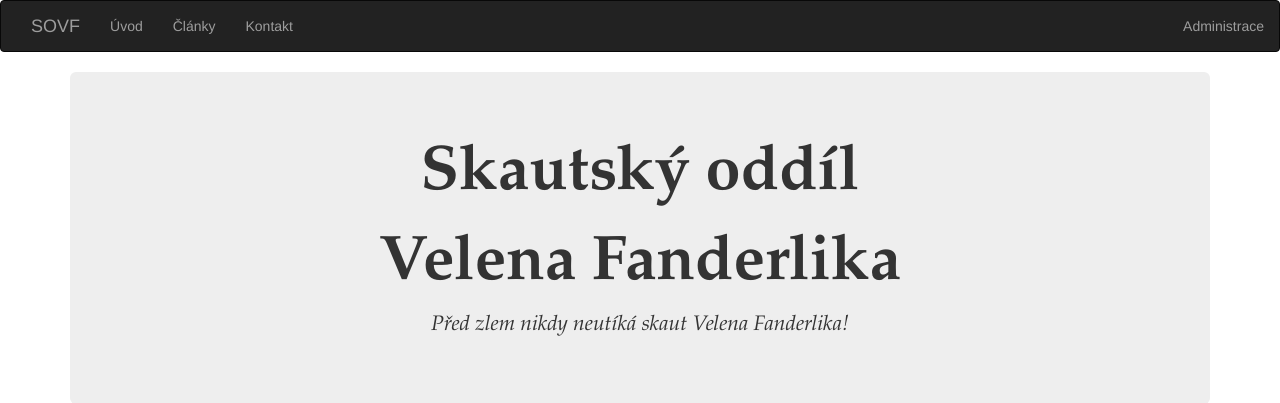
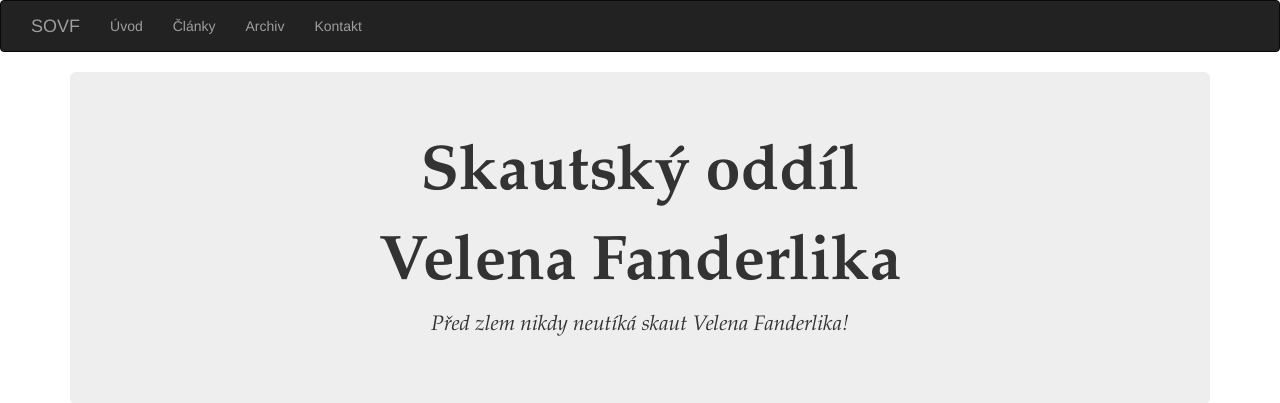
Before and after one commit to Botaniculus/mvcweb, a PHP site: page /clanek in a window 1280 px wide. Shown: the top 403 px of the page. Run offline with PHP 8.4, Linux system fonts and the light colour scheme; the visitor is signed in with stand-in values (Sample User, id 1); data that the repository does not hold is empty; some web fonts are replaced.

Commit message:
Username instead of 'Administrace'; 'Archiv' for 'clanek/archiv'

```diff
--- a/views/layout.phtml
+++ b/views/layout.phtml
@@ -26,10 +26,11 @@
             <ul class="nav navbar-nav">
                 <li><a href="clanek/uvod">Úvod</a></li>
                 <li><a href="clanek">Články</a></li>
+                <li><a href="clanek/archiv">Archiv</a></li>
                 <li><a href="kontakt">Kontakt</a></li>
             </ul>
             <ul class="nav navbar-nav navbar-right">
-    		        <li><a href="administrace">Administrace</a></li>
+    		        <li><a href="administrace"><?= $administration ?></a></li>
     		    </ul>
         </nav>
 
```
